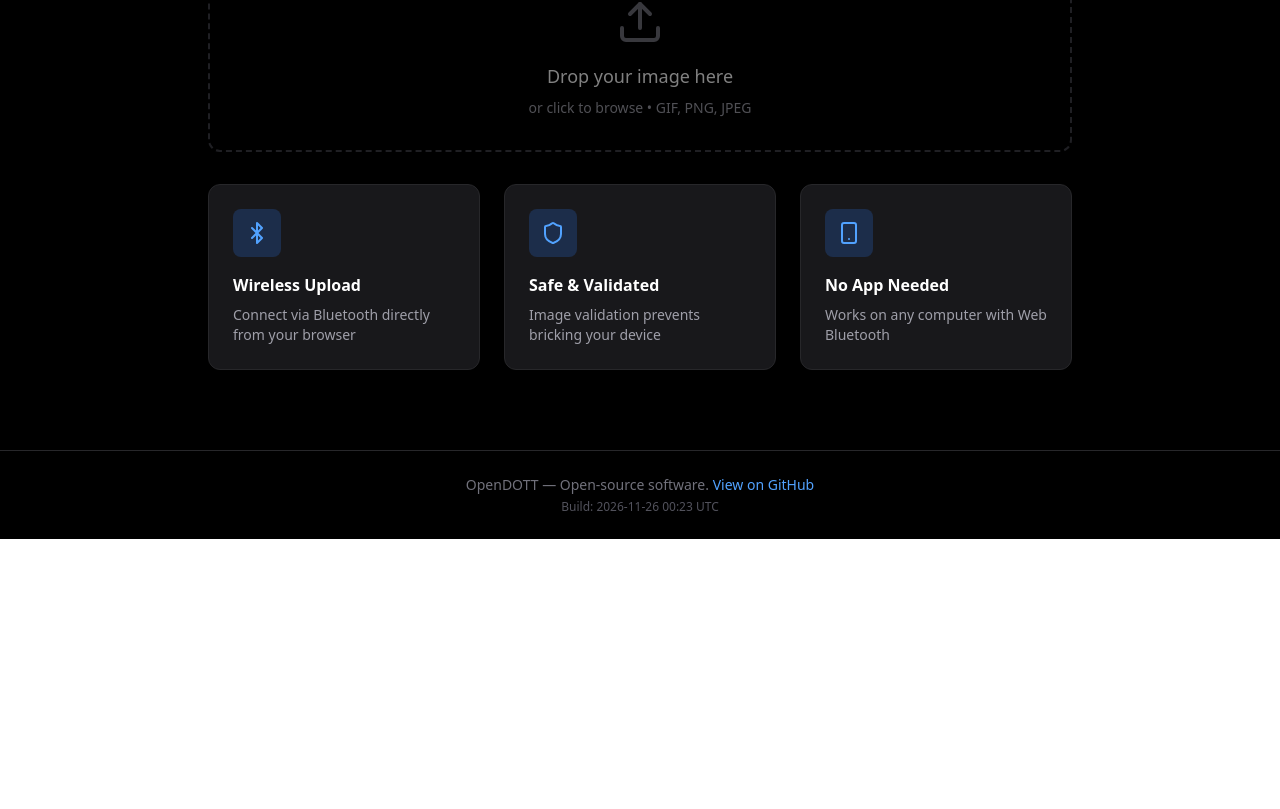
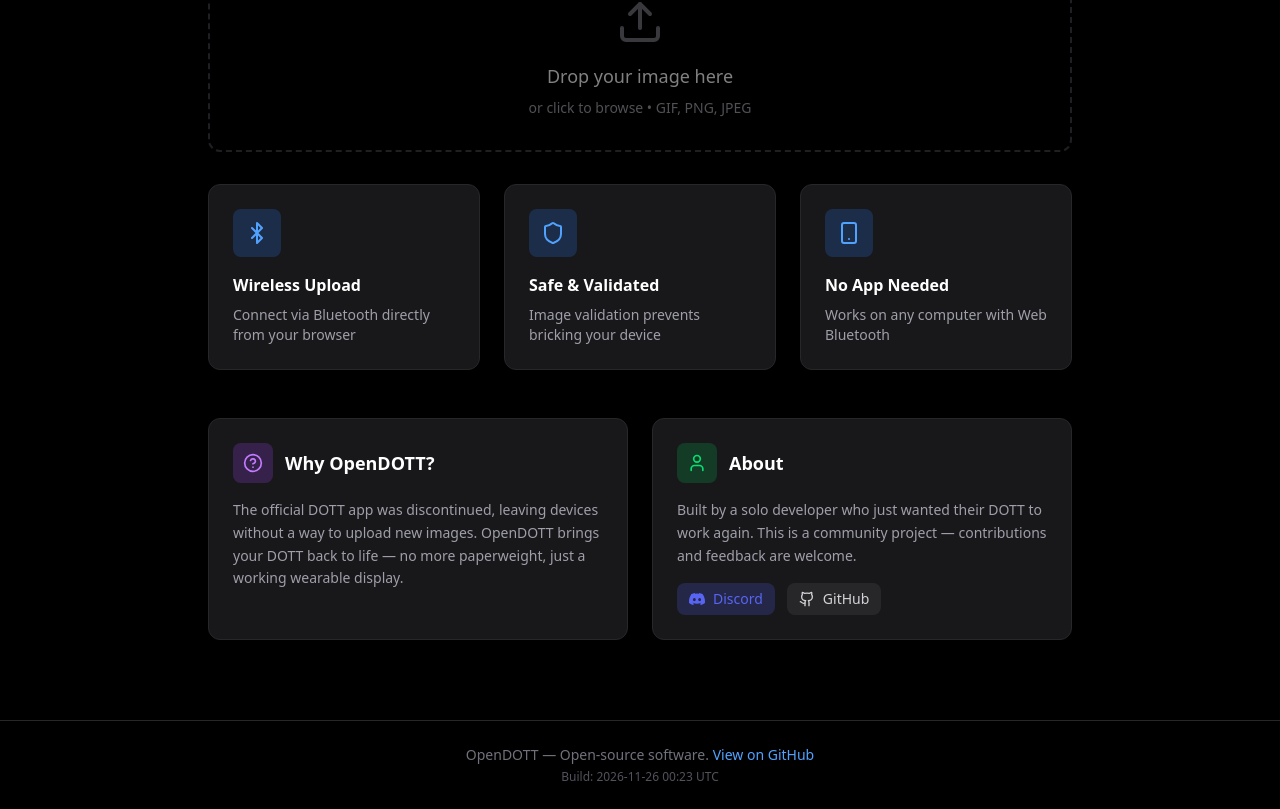
Before and after one commit to Bentlybro/opendott, a React (Vite) app in the folder web/: page / in a window 1280 px wide. Shown: the part 577-1386 px from the top of the page. Before the commit the page ends 1116 px from the top, so only its background shows below. Built offline with nearby package versions, Linux system fonts and the light colour scheme.

Commit message:
feat(web): add Why and About sections
- Why: explains that official app was discontinued, OpenDOTT brings it back to life
- About: solo dev project, community contributions welcome
- Contact links: Discord server and GitHub profile

```diff
--- a/web/src/App.tsx
+++ b/web/src/App.tsx
@@ -1,4 +1,4 @@
-import { Github, Zap, Shield, Smartphone } from 'lucide-react';
+import { Github, Zap, Shield, Smartphone, HelpCircle, User } from 'lucide-react';
 import { useBle } from './hooks/useBle';
 import { DeviceStatus } from './components/DeviceStatus';
 import { ImageUploader } from './components/ImageUploader';
@@ -172,6 +172,57 @@
             description="Works on any computer with Web Bluetooth"
           />
         </div>
+
+        {/* Why & About */}
+        <div className="grid sm:grid-cols-2 gap-6 mb-12">
+          {/* Why */}
+          <div className="p-6 rounded-xl bg-zinc-900 border border-zinc-800">
+            <div className="flex items-center gap-3 mb-4">
+              <div className="w-10 h-10 rounded-lg bg-purple-500/20 text-purple-400 flex items-center justify-center">
+                <HelpCircle className="w-5 h-5" />
+              </div>
+              <h3 className="text-lg font-semibold">Why OpenDOTT?</h3>
+            </div>
+            <p className="text-zinc-400 text-sm leading-relaxed">
+              The official DOTT app was discontinued, leaving devices without a way to upload new images.
+              OpenDOTT brings your DOTT back to life — no more paperweight, just a working wearable display.
+            </p>
+          </div>
+
+          {/* About */}
+          <div className="p-6 rounded-xl bg-zinc-900 border border-zinc-800">
+            <div className="flex items-center gap-3 mb-4">
+              <div className="w-10 h-10 rounded-lg bg-green-500/20 text-green-400 flex items-center justify-center">
+                <User className="w-5 h-5" />
+              </div>
+              <h3 className="text-lg font-semibold">About</h3>
+            </div>
+            <p className="text-zinc-400 text-sm leading-relaxed mb-4">
+              Built by a solo developer who just wanted their DOTT to work again.
+              This is a community project — contributions and feedback are welcome.
+            </p>
+            <div className="flex flex-wrap gap-3">
+              <a
+                href="https://discord.gg/fCgHHWMnwt"
+                target="_blank"
+                rel="noopener noreferrer"
+                className="inline-flex items-center gap-2 px-3 py-1.5 rounded-lg bg-[#5865F2]/20 text-[#5865F2] text-sm hover:bg-[#5865F2]/30 transition-colors"
+              >
+                <Discord className="w-4 h-4" />
+                Discord
+              </a>
+              <a
+                href="https://github.com/Bentlybro"
+                target="_blank"
+                rel="noopener noreferrer"
+                className="inline-flex items-center gap-2 px-3 py-1.5 rounded-lg bg-zinc-800 text-zinc-300 text-sm hover:bg-zinc-700 transition-colors"
+              >
+                <Github className="w-4 h-4" />
+                GitHub
+              </a>
+            </div>
+          </div>
+        </div>
       </main>
 
       {/* Footer */}
@@ -200,6 +251,14 @@
   );
 }
 
+function Discord({ className }: { className?: string }) {
+  return (
+    <svg className={className} viewBox="0 0 24 24" fill="currentColor">
+      <path d="M20.317 4.37a19.791 19.791 0 0 0-4.885-1.515.074.074 0 0 0-.079.037c-.21.375-.444.864-.608 1.25a18.27 18.27 0 0 0-5.487 0 12.64 12.64 0 0 0-.617-1.25.077.077 0 0 0-.079-.037A19.736 19.736 0 0 0 3.677 4.37a.07.07 0 0 0-.032.027C.533 9.046-.32 13.58.099 18.057a.082.082 0 0 0 .031.057 19.9 19.9 0 0 0 5.993 3.03.078.078 0 0 0 .084-.028 14.09 14.09 0 0 0 1.226-1.994.076.076 0 0 0-.041-.106 13.107 13.107 0 0 1-1.872-.892.077.077 0 0 1-.008-.128 10.2 10.2 0 0 0 .372-.292.074.074 0 0 1 .077-.01c3.928 1.793 8.18 1.793 12.062 0a.074.074 0 0 1 .078.01c.12.098.246.198.373.292a.077.077 0 0 1-.006.127 12.299 12.299 0 0 1-1.873.892.077.077 0 0 0-.041.107c.36.698.772 1.362 1.225 1.993a.076.076 0 0 0 .084.028 19.839 19.839 0 0 0 6.002-3.03.077.077 0 0 0 .032-.054c.5-5.177-.838-9.674-3.549-13.66a.061.061 0 0 0-.031-.03zM8.02 15.33c-1.183 0-2.157-1.085-2.157-2.419 0-1.333.956-2.419 2.157-2.419 1.21 0 2.176 1.096 2.157 2.42 0 1.333-.956 2.418-2.157 2.418zm7.975 0c-1.183 0-2.157-1.085-2.157-2.419 0-1.333.955-2.419 2.157-2.419 1.21 0 2.176 1.096 2.157 2.42 0 1.333-.946 2.418-2.157 2.418z"/>
+    </svg>
+  );
+}
+
 interface FeatureCardProps {
   icon: React.ReactNode;
   title: string;
```
